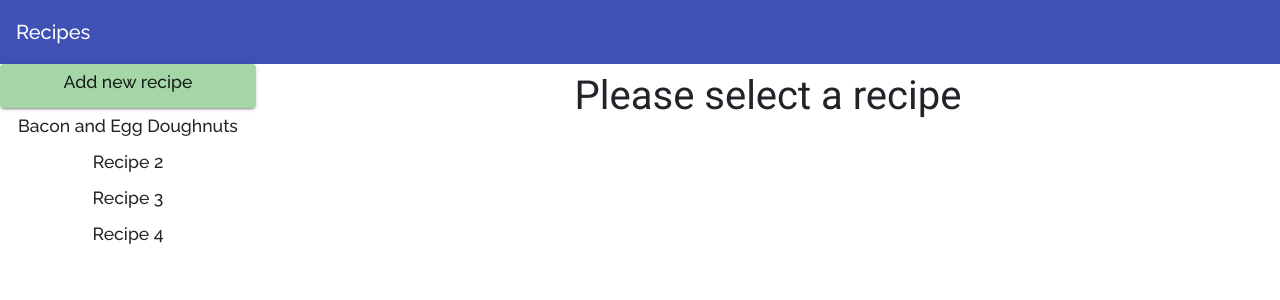
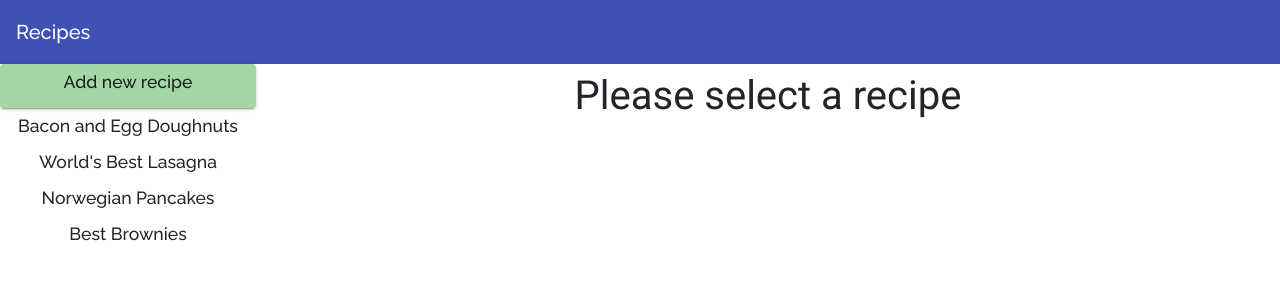
Before and after one commit to munene/recipies, an Angular app: page / in a window 1280 px wide. Shown: the top 300 px of the page. Built offline with nearby package versions, Linux system fonts and the light colour scheme.

Commit message:
Add more sample data

```diff
--- a/src/app/recipe/recipe-parent/recipe-parent.component.ts
+++ b/src/app/recipe/recipe-parent/recipe-parent.component.ts
@@ -56,25 +56,131 @@ export class RecipeParentComponent implements OnInit {
       ]
     },
     {
-      name: 'Recipe 2',
-      description: 'Description',
-      media: [],
-      ingredients: [],
-      steps: []
+      name: `World's Best Lasagna`,
+      description: `While tacos these days take many shapes and forms,
+      we know that even these basic chicken tacos are not the most authentic.
+      The taco history is long and rich and is originally a form of Mexican street food.
+      These are a much more Americanized form of taco meaning that it's a tortilla filled
+      with spiced meats and yummy toppings. While the true definition and origin of a taco
+      can be quite blurry, we know one thing for sure - tacos are our favorite food group.
+      Try these quick and easy tacos for your next Taco Tuesday and don't forget the
+      margarita!`,
+      media: [
+        {
+          type: 'image',
+          url: 'https://images.media-allrecipes.com/userphotos/720x405/3359675.jpg'
+        },
+        {
+          type: 'video',
+          url: 'https://www.youtube.com/embed/fcD94e93cCk'
+        },
+        {
+          type: 'image',
+          url: 'https://images.media-allrecipes.com/userphotos/720x405/8414237.jpg'
+        }
+      ],
+      ingredients: [
+        '1 pound sweet Italian sausage',
+        '3/4 pound lean ground beef',
+        '1/2 cup minced onion',
+        '2 cloves garlic, crushed',
+        '1 (28 ounce) can crushed tomatoes',
+        '1 1/2 teaspoons dried basil leaves',
+        '1/2 teaspoon fennel seeds'
+      ],
+      steps: [
+        `In a Dutch oven, cook sausage, ground beef, onion, and garlic over medium heat
+        until well browned. Stir in crushed tomatoes, tomato paste, tomato sauce,
+        and water. Season with sugar, basil, fennel seeds, Italian seasoning, 1 teaspoon
+        salt, pepper, and 2 tablespoons parsley. Simmer, covered, for about 1 1/2 hours,
+        stirring occasionally.`,
+        `Bring a large pot of lightly salted water to a boil. Cook lasagna noodles in
+        boiling water for 8 to 10 minutes. Drain noodles, and rinse with cold water.
+        In a mixing bowl, combine ricotta cheese with egg, remaining parsley, and 1/2
+        teaspoon salt.`,
+        `Preheat oven to 375 degrees F (190 degrees C).`,
+        `To assemble, spread 1 1/2 cups of meat sauce in the bottom of a 9x13 inch baking
+        dish. Arrange 6 noodles lengthwise over meat sauce. Spread with one half of the
+        ricotta cheese mixture. Top with a third of mozzarella cheese slices. Spoon 1 1/2
+        cups meat sauce over mozzarella, and sprinkle with 1/4 cup Parmesan cheese. Repeat
+        layers, and top with remaining mozzarella and Parmesan cheese. Cover with foil: to
+        prevent sticking, either spray foil with cooking spray, or make sure the foil does
+        not touch the cheese.`,
+        `Bake in preheated oven for 25 minutes. Remove foil, and bake an additional 25 minutes.
+        Cool for 15 minutes before serving.`
+      ]
     },
     {
-      name: 'Recipe 3',
-      description: 'Description',
-      media: [],
-      ingredients: [],
-      steps: []
+      name: 'Norwegian Pancakes',
+      description: `My Norwegian grandmother made this for us as a treat,
+      and it continues to be a favorite my mother makes for my kids.
+      Very easy and versatile. Serve rolled like a crepe with syrup or jam.
+      Can also be a dessert stuffed with a sweetened cream cheese and lingon berry mixture.`,
+      media: [
+        {
+          type: 'image',
+          url: 'https://imagesvc.meredithcorp.io/v3/mm/image?url=https%3A%2F%2Fimages.media-allrecipes.com%2Fuserphotos%2F371619.jpg&w=960&h=643&c=sc&poi=face&q=85'
+        }
+      ],
+      ingredients: [
+        '3 large eggs eggs',
+        '1 ½ cups milk',
+        '1 cup all-purpose flour',
+        '¼ teaspoon salt',
+        '1 teaspoon sugar'
+      ],
+      steps: [
+        `Combine the eggs and milk in the container of a blender.
+        Add the flour, salt and sugar, and blend until smooth.`,
+        `Heat a skillet over medium-high heat, and coat with cooking spray or butter.
+        Scoop about 1/4 cup of batter into the skillet, and tilt the pan to coat the bottom.
+        Cook until the top looks dry, about 30 seconds. Carefully slide a spatula under the
+        pancake and flip. Cook for a few seconds on the other side, just until browned.
+        Remove to a plate, and repeat with remaining batter.`
+      ]
     },
     {
-      name: 'Recipe 4',
-      description: 'Description',
-      media: [],
-      ingredients: [],
-      steps: []
+      name: 'Best Brownies',
+      description: `If you've got a gas burner, turn it to medium low and place
+      your tortillas directly on the burner. Let toast a few seconds
+      (you can always peek using some tongs) flip, and toast some more.
+      Not only will this give your tortillas some nice smoky flavor,
+      it'll also make them more pliable. Never walk away from the stove
+      when you're toasting tortillas on an open flame, no one wants to
+      deal with a flaming tortilla!`,
+      media: [
+        {
+          type: "image",
+          url: "https://images.media-allrecipes.com/userphotos/720x405/3850414.jpg"
+        },
+        {
+          type: "image",
+          url: "https://images.media-allrecipes.com/userphotos/720x405/8416338.jpg"
+        },
+        {
+          type: "image",
+          url: "https://images.media-allrecipes.com/userphotos/720x405/8411210.jpg"
+        },
+      ],
+      ingredients: [
+        '1/2 cup butter',
+        '1 cup white sugar',
+        '2 eggs',
+        '1 teaspoon vanilla extract',
+        '1/3 cup unsweetened cocoa powder',
+        '1/2 cup all-purpose flour'
+      ],
+      steps: [
+        `Preheat oven to 350 degrees F (175 degrees C). Grease and flour an 8-inch square pan.`,
+        `In a large saucepan, melt 1/2 cup butter. Remove from heat, and stir in sugar, eggs,
+        and 1 teaspoon vanilla. Beat in 1/3 cup cocoa, 1/2 cup flour, salt, and baking powder.
+        Spread batter into prepared pan.`,
+        `Bake in preheated oven for 25 to 30 minutes. Do not overcook.`,
+        `To Make Frosting: Combine 3 tablespoons softened butter,
+        3 tablespoons cocoa, honey, 1 teaspoon vanilla extract,
+        and 1 cup confectioners' sugar. Stir until smooth. Frost
+        brownies while they are still warm.`
+      ]
     },
   ];
 
```
